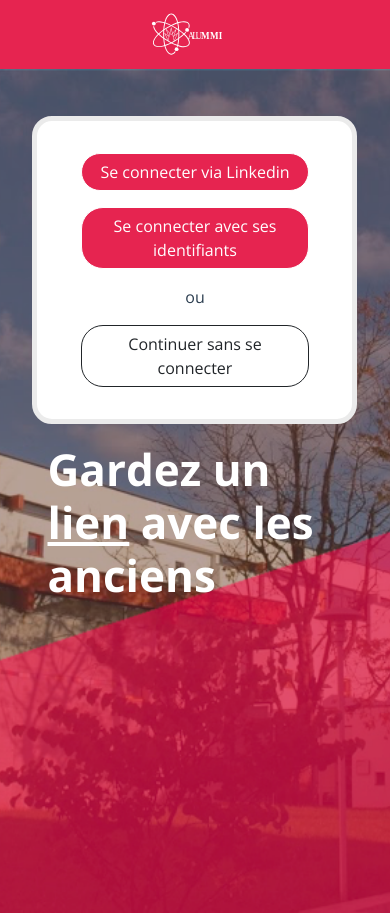
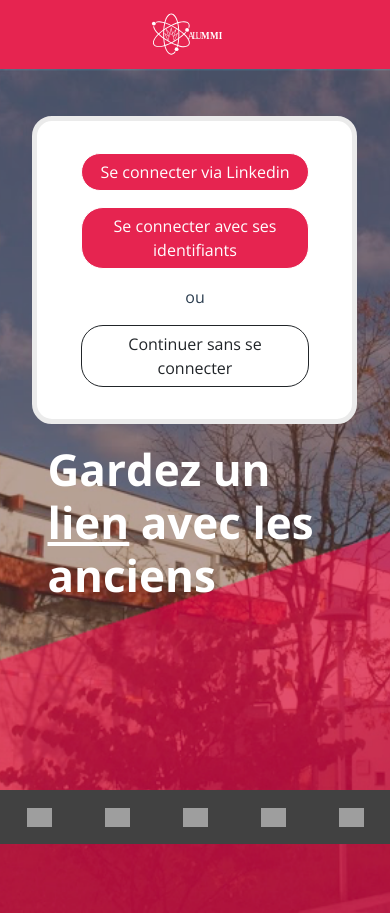
Before and after one commit to tristans1/new-projet-s3, a Vue app: page / in a window 390 px wide. Built offline with nearby package versions, Linux system fonts and the light colour scheme; grey boxes are pictures that could not be loaded.

Commit message:
add : MenuMobil

```diff
--- /dev/null
+++ b/src/components/layout/MenuMobil.vue
@@ -0,0 +1,51 @@
+<template>
+  <div id="menuMobil" class="align-content-center">
+
+    <ul class="d-flex">
+      <li class="m-auto">
+        <router-link  to="/about"><img src="../svg/search-icon.svg" alt="recherche" /></router-link>
+      </li>
+      <li class="m-auto">
+        <router-link  to="/about"><img src="../svg/paper-plane-icon.svg" alt="message" /></router-link>
+      </li>
+      <li class="m-auto">
+        <router-link  to="/map"><img src="../svg/map-icon-2.svg" alt="carte" /></router-link>
+      </li>
+      <li class="m-auto">
+        <router-link  to="/about"><img src="../svg/user-icon.svg" alt="profil" /></router-link>
+      </li>
+      <li class="m-auto">
+        <router-link  to="/about"><img src="../svg/settings-icon-3.svg" alt="paramètres" /></router-link>
+      </li>
+    </ul>
+
+
+  </div>
+</template>
+
+<script>
+export default {
+  name: 'MenuMobil',
+  props: {
+    msg: String
+  }
+}
+</script>
+<style scoped>
+#menuMobil{
+  position: absolute;
+  bottom: 0;
+  width: 100%;
+  height: 54px; /*53px auto*/
+  background: #414141;
+}
+ul{
+  margin-top: 14px;
+}
+img{
+  color: white;
+  max-width: 100%;
+  width: 25px;
+}
+
+</style>
--- a/src/components/layout/Messagerie.vue
+++ b/src/components/layout/Messagerie.vue
@@ -1,7 +1,7 @@
 <template>
-<!-- <div class="messagerie-open">-->
+
   <div id="messagerie" v-bind:class="[volet ? 'open-volet' : 'close-volet']">
-    <div class=" bg-white d-none d-md-block " >
+    <div class=" bg-white d-none d-sm-block " >
     <header class="bg-secondary d-flex" v-on:click="flipOpen">
         <h5 class="pl-2">Messagerie</h5>
         <img id="icon" class="ml-auto mr-3 arrow-toggle" src="../svg/arrow-toggle.svg" alt="arrow">
@@ -31,7 +31,6 @@
             </div>
         </div>
   </div>
-    <!--</div>-->
 </template>
 
 <script>
--- a/src/views/Home.vue
+++ b/src/views/Home.vue
@@ -1,9 +1,9 @@
 <template>
   <div class="home">
     <TheNavHome />
-    <!--<img alt="Vue logo" src="../assets/logo.png">
-    <HelloWorld msg="Welcome to Your Vue.js App"/>-->
     <HomeConnect />
+    <MenuMobil class="d-block d-sm-none" />
+
   </div>
 </template>
 
@@ -11,12 +11,14 @@
 // @ is an alias to /src
 import TheNavHome from '@/components/layout/TheNavHome.vue'
 import HomeConnect from "@/components/HomeConnect.vue"
+import MenuMobil from "@/components/layout/MenuMobil";
 
 export default {
   name: 'Home',
   components: {
     TheNavHome,
-    HomeConnect
+    HomeConnect,
+    MenuMobil
   },
   beforeCreate: function () {
     document.body.style.overflow = "hidden";
--- a/src/views/Map.vue
+++ b/src/views/Map.vue
@@ -1,6 +1,8 @@
 <template>
   <div class="map">
-    <TheNavigation/>
+    <TheNavigation class="d-none d-sm-block"/>
+    <TheNavHome class="d-block d-sm-none"/>
+    <MenuMobil class= "d-block d-sm-none" style="z-index: 1"/>
 
     <GmapMap
         v-bind:center="{lat:47.837299, lng:2.353695}"
@@ -33,12 +35,16 @@
 // @ is an alias to /src
 import TheNavigation from '@/components/layout/TheNavigation.vue'
 import Messagerie from '@/components/layout/Messagerie.vue'
+import TheNavHome from '@/components/layout/TheNavHome.vue'
+import MenuMobil from "@/components/layout/MenuMobil";
 
 export default {
   name: 'Map',
   components: {
     TheNavigation,
-    Messagerie
+    TheNavHome,
+    Messagerie,
+    MenuMobil
   },
   mounted() {
     // At this point, the child GmapMap has been mounted, but
```
